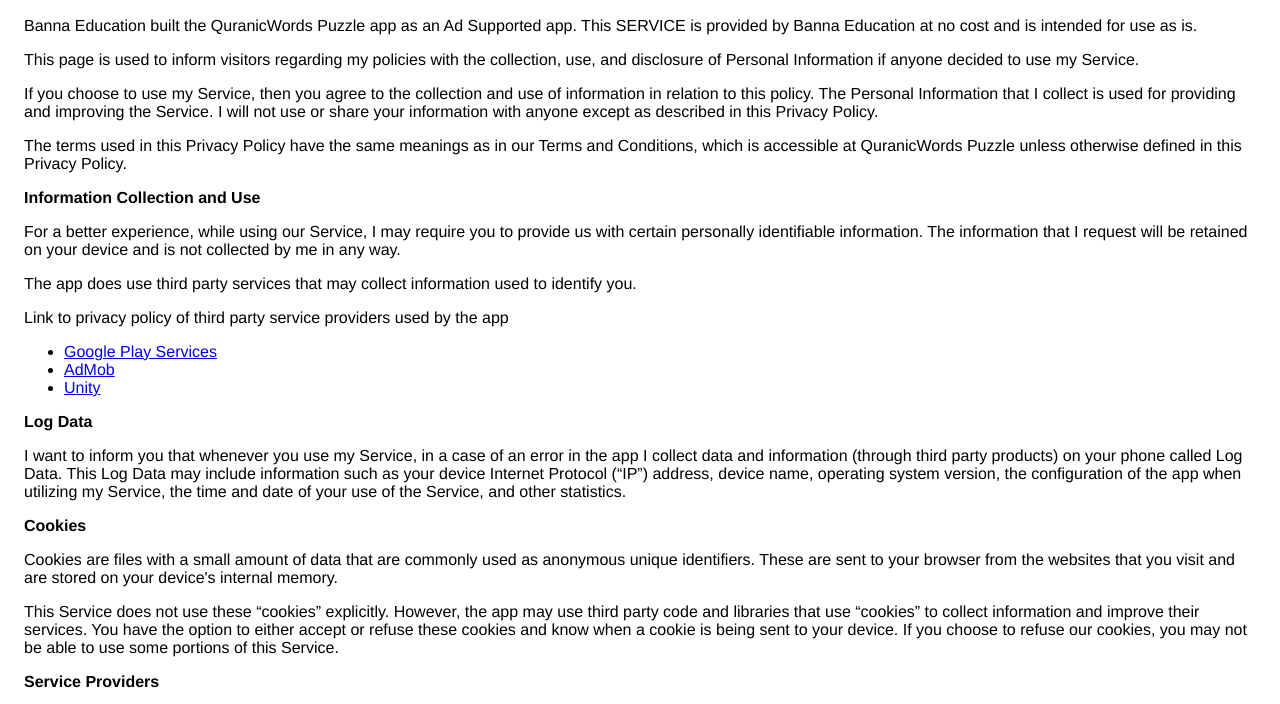
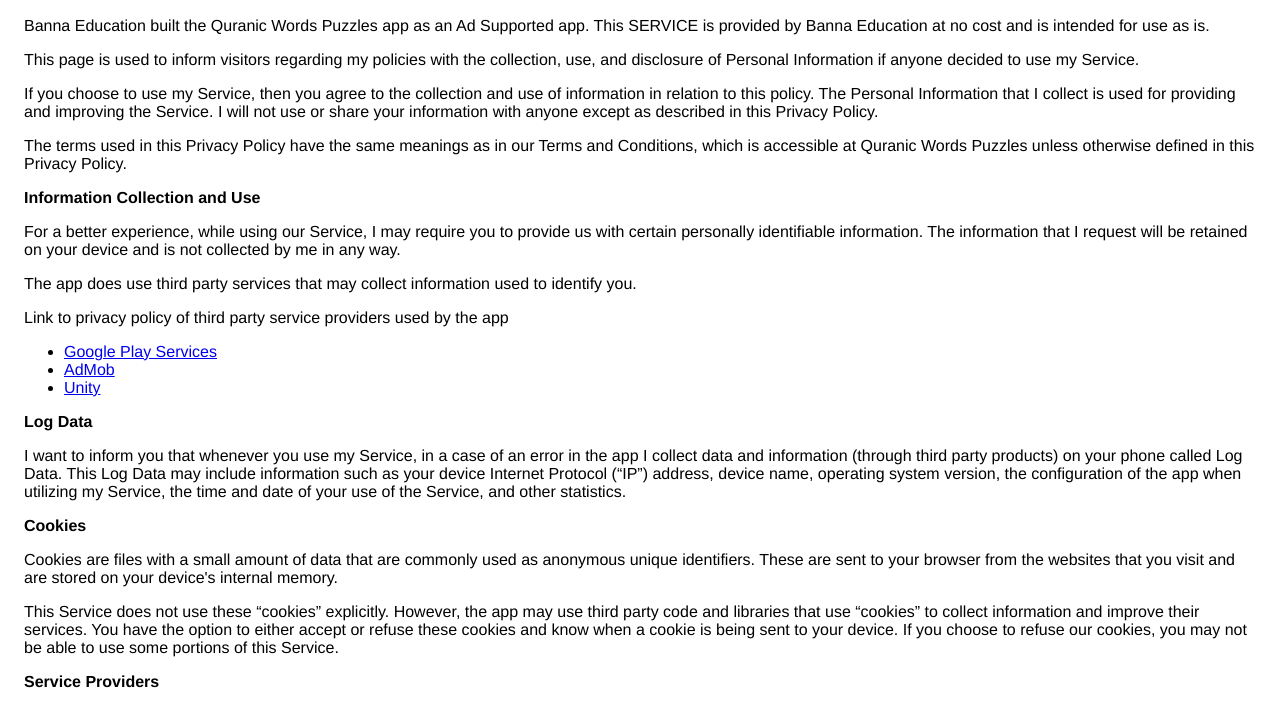
Before and after one commit to tonisutomo/tonisutomo.github.io, a plain HTML site: page index.html in a window 1280 px wide. Shown: the part 75-779 px from the top of the page. Drawn offline with Linux system fonts and the light colour scheme.

Commit message:
update app's name

```diff
--- a/index.html
+++ b/index.html
@@ -8,7 +8,7 @@
     </head>
     <body>
     <h2>Privacy Policy</h2> <p>
-                    Banna Education built the QuranicWords Puzzle app as
+                    Banna Education built the Quranic Words Puzzles app as
                     an Ad Supported app. This SERVICE is provided by
                     Banna Education at no cost and is intended for
                     use as is.
@@ -28,7 +28,7 @@
                   </p> <p>
                     The terms used in this Privacy Policy have the same meanings
                     as in our Terms and Conditions, which is accessible at
-                    QuranicWords Puzzle unless otherwise defined in this Privacy
+                    Quranic Words Puzzles unless otherwise defined in this Privacy
                     Policy.
                   </p> <p><strong>Information Collection and Use</strong></p> <p>
                     For a better experience, while using our Service,
```
